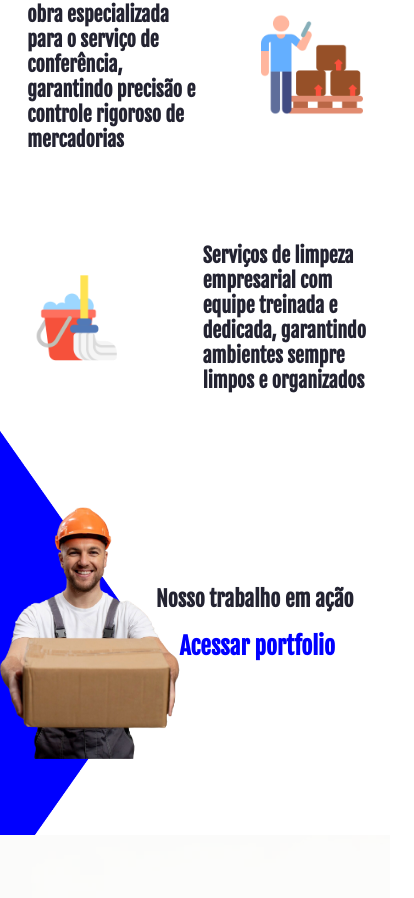
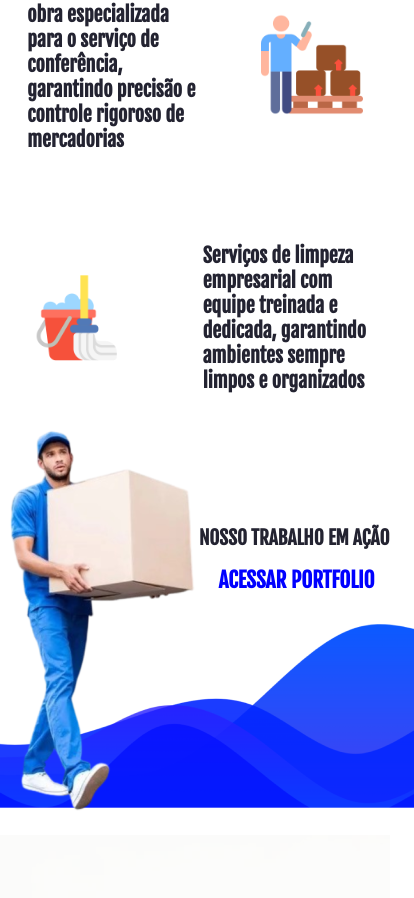
Before and after one commit to JefRoddl/JVM, a React (Vite) app in the folder react/: page / in a window 390 px wide. Shown: the part 926-1824 px from the top of the page, 414 px wide, since content can reach past the window. Built offline with nearby package versions, Linux system fonts and the light colour scheme; a web font is replaced by a local one.

Commit message:
alterando  imagem do portfolio

```diff
--- a/react/src/components/Portfolio.jsx
+++ b/react/src/components/Portfolio.jsx
@@ -1,12 +1,13 @@
 import React from 'react'
-import imgPortfolio from "/src/assets/images/imgPortfolio.png";
+import imgPortfolio1 from "/src/assets/images/imgPortfolio1.png";
 
 const Portfolio = () => {
   return (
     <div id='portfolio' className='containerPortfolio'>
+      <img src={imgPortfolio1} alt="" className='imgPortfolio'/>
         <div className='acessPortfolio'>
-          <h2>Nosso trabalho em ação</h2>
-          <a href="" className='acessPortfolioh2'><h2>Acessar portfolio</h2></a>
+          <h2>NOSSO TRABALHO  EM AÇÃO</h2>
+          <a href="" className='acessPortfolioh2'><h2>ACESSAR PORTFOLIO</h2></a>
         </div>
     </div>
   )
--- a/react/src/index.css
+++ b/react/src/index.css
@@ -423,22 +423,25 @@
     height: 50vh;
     margin-top: 10vh;
     display: flex;
-    background-image: url("./assets/images/imgPortfolio.png");
-    background-size: cover;
-    background-repeat: no-repeat;
-    background-color: transparent;
     align-items: center;
     color: rgb(35, 35, 49);
   }
 
+  .imgPortfolio {
+    position: absolute;
+    z-index: 0;
+  }
+
   .acessPortfolio {
-    margin-left: 40vw;
-    font-size: 90%;
+    margin-left: 51vw;
+    font-size: 80%;
     text-decoration: none;
+    z-index: 1;
+    margin-bottom: 15vh;
   }
 
   .acessPortfolioh2 h2{
-    margin-left: 6vw;
+    margin-left: 5vw;
   }
 
   .acessPortfolioh2 {
```
Also changed, not shown: react/src/assets/images/imgPortfolio1.png (added).
